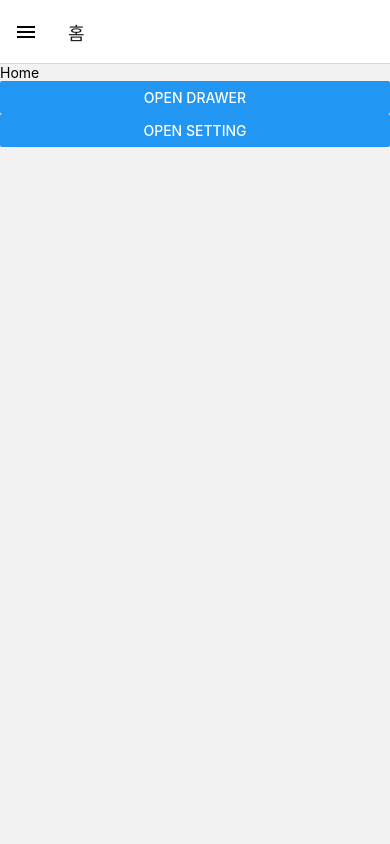
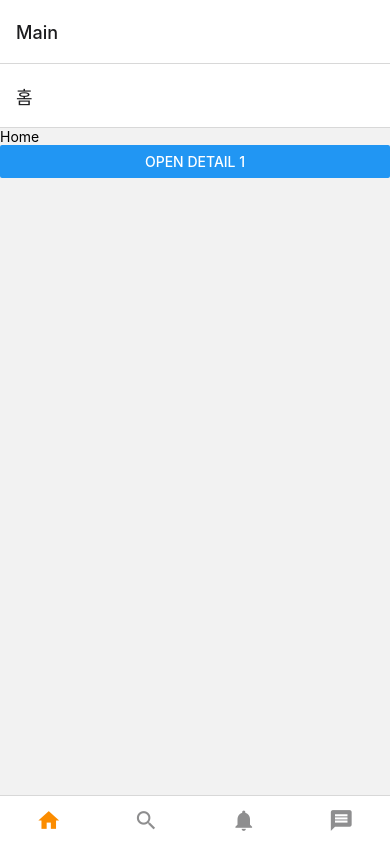
Before and after one commit to ndaemy/dealing-with-react-native, a React Native app in the folder 02-LearnReactNavigation/: screen /Main in a window 390 px wide. Before the commit this address had no page. Built offline with nearby package versions, Linux system fonts and the light colour scheme.

Commit message:
feat: Complete 5.3.2

```diff
--- a/02-LearnReactNavigation/App.tsx
+++ b/02-LearnReactNavigation/App.tsx
@@ -1,50 +1,28 @@
-import { createDrawerNavigator } from '@react-navigation/drawer';
-import { NavigationContainer } from '@react-navigation/native';
-import { Button, Text } from 'react-native';
-import { SafeAreaView } from 'react-native-safe-area-context';
+import {
+  NavigationContainer,
+  NavigatorScreenParams,
+} from '@react-navigation/native';
+import { createStackNavigator } from '@react-navigation/stack';
 
-import { HomeScreen } from './screens/HomeScreen';
-import { SettingScreen } from './screens/SettingScreen';
+import { DetailScreen } from './screens/DetailScreen';
+import { BottomTabParamList, MainScreen } from './screens/MainScreen';
 
-export type RootStackParamList = {
-  Home: undefined;
-  Setting: undefined;
+export type StackParamList = {
+  Main: NavigatorScreenParams<BottomTabParamList>;
+  Detail: {
+    id: number;
+  };
 };
 
-const Drawer = createDrawerNavigator<RootStackParamList>();
+const Stack = createStackNavigator<StackParamList>();
 
 const App = () => {
   return (
     <NavigationContainer>
-      <Drawer.Navigator
-        initialRouteName='Home'
-        backBehavior='history'
-        screenOptions={{
-          drawerActiveBackgroundColor: '#fb8c00',
-          drawerActiveTintColor: 'white',
-          drawerPosition: 'left',
-        }}
-        drawerContent={({ navigation }) => (
-          <SafeAreaView>
-            <Text>A Custom Drawer</Text>
-            <Button
-              title='Close drawer'
-              onPress={() => navigation.closeDrawer()}
-            />
-          </SafeAreaView>
-        )}
-      >
-        <Drawer.Screen
-          name='Home'
-          component={HomeScreen}
-          options={{ title: '홈' }}
-        />
-        <Drawer.Screen
-          name='Setting'
-          component={SettingScreen}
-          options={{ title: '설정' }}
-        />
-      </Drawer.Navigator>
+      <Stack.Navigator>
+        <Stack.Screen name='Main' component={MainScreen} />
+        <Stack.Screen name='Detail' component={DetailScreen} />
+      </Stack.Navigator>
     </NavigationContainer>
   );
 };
--- a/02-LearnReactNavigation/package.json
+++ b/02-LearnReactNavigation/package.json
@@ -9,6 +9,7 @@
     "web": "expo start --web"
   },
   "dependencies": {
+    "@react-navigation/bottom-tabs": "^6.5.7",
     "@react-navigation/drawer": "^6.6.2",
     "@react-navigation/native": "^6.1.6",
     "@react-navigation/stack": "^6.3.16",
@@ -19,11 +20,13 @@
     "react-native-gesture-handler": "~2.9.0",
     "react-native-reanimated": "~2.14.4",
     "react-native-safe-area-context": "4.5.0",
-    "react-native-screens": "~3.20.0"
+    "react-native-screens": "~3.20.0",
+    "react-native-vector-icons": "^9.2.0"
   },
   "devDependencies": {
     "@babel/core": "^7.20.0",
     "@types/react": "~18.0.14",
+    "@types/react-native-vector-icons": "^6.4.13",
     "prettier": "^2.8.7",
     "typescript": "^4.9.4"
   },
--- /dev/null
+++ b/02-LearnReactNavigation/screens/DetailScreen.tsx
@@ -0,0 +1,36 @@
+import { Button, StyleSheet, Text, View } from 'react-native';
+import { NativeStackScreenProps } from 'react-native-screens/native-stack';
+
+import { StackParamList } from '../App';
+
+type DetailScreenProps = NativeStackScreenProps<StackParamList, 'Detail'>;
+
+export const DetailScreen = ({ navigation, route }: DetailScreenProps) => {
+  return (
+    <View style={styles.block}>
+      <Text style={styles.text}>id: {route.params.id}</Text>
+      <View style={styles.buttons}>
+        <Button
+          title='Next'
+          onPress={() => navigation.push('Detail', { id: route.params.id + 1 })}
+        />
+        <Button title='Back' onPress={() => navigation.pop()} />
+        <Button title='Home' onPress={() => navigation.popToTop()} />
+      </View>
+    </View>
+  );
+};
+
+const styles = StyleSheet.create({
+  block: {
+    flex: 1,
+    alignItems: 'center',
+    justifyContent: 'center',
+  },
+  text: {
+    fontSize: 48,
+  },
+  buttons: {
+    flexDirection: 'row',
+  },
+});
--- a/02-LearnReactNavigation/screens/HomeScreen.tsx
+++ b/02-LearnReactNavigation/screens/HomeScreen.tsx
@@ -1,18 +1,17 @@
 import { Button, Text, View } from 'react-native';
-import { DrawerScreenProps } from '@react-navigation/drawer';
+import { useNavigation } from '@react-navigation/native';
 
-import { RootStackParamList } from '../App';
+import { MainScreenNavigationProp } from './MainScreen';
 
-type HomeScreenProps = DrawerScreenProps<RootStackParamList, 'Home'>;
+export const HomeScreen = () => {
+  const navigation = useNavigation<MainScreenNavigationProp>();
 
-export const HomeScreen = ({ navigation }: HomeScreenProps) => {
   return (
     <View>
       <Text>Home</Text>
-      <Button title='Open Drawer' onPress={() => navigation.openDrawer()} />
       <Button
-        title='Open Setting'
-        onPress={() => navigation.navigate('Setting')}
+        title='Open Detail 1'
+        onPress={() => navigation.navigate('Detail', { id: 1 })}
       />
     </View>
   );
--- /dev/null
+++ b/02-LearnReactNavigation/screens/MainScreen.tsx
@@ -0,0 +1,75 @@
+import { createBottomTabNavigator } from '@react-navigation/bottom-tabs';
+import Icon from 'react-native-vector-icons/MaterialIcons';
+
+import { HomeScreen } from './HomeScreen';
+import { SearchScreen } from './SearchScreen';
+import { NotificationScreen } from './NotificationScreen';
+import { MessageScreen } from './MessageScreen';
+import { NativeStackScreenProps } from 'react-native-screens/native-stack';
+import { StackParamList } from '../App';
+
+export type BottomTabParamList = {
+  Home: undefined;
+  Search: undefined;
+  Notification: undefined;
+  Message: undefined;
+};
+
+const Tab = createBottomTabNavigator<BottomTabParamList>();
+
+type MainScreenProps = NativeStackScreenProps<StackParamList, 'Main'>;
+
+export type MainScreenNavigationProp = MainScreenProps['navigation'];
+
+export const MainScreen = ({}: MainScreenProps) => {
+  return (
+    <Tab.Navigator
+      initialRouteName='Home'
+      screenOptions={{
+        tabBarActiveTintColor: '#fb8c00',
+        tabBarShowLabel: false,
+      }}
+    >
+      <Tab.Screen
+        name='Home'
+        component={HomeScreen}
+        options={{
+          title: '홈',
+          tabBarIcon: ({ color, size }) => (
+            <Icon name='home' color={color} size={size} />
+          ),
+        }}
+      />
+      <Tab.Screen
+        name='Search'
+        component={SearchScreen}
+        options={{
+          title: '검색',
+          tabBarIcon: ({ color, size }) => (
+            <Icon name='search' color={color} size={size} />
+          ),
+        }}
+      />
+      <Tab.Screen
+        name='Notification'
+        component={NotificationScreen}
+        options={{
+          title: '알림',
+          tabBarIcon: ({ color, size }) => (
+            <Icon name='notifications' color={color} size={size} />
+          ),
+        }}
+      />
+      <Tab.Screen
+        name='Message'
+        component={MessageScreen}
+        options={{
+          title: '메시지',
+          tabBarIcon: ({ color, size }) => (
+            <Icon name='message' color={color} size={size} />
+          ),
+        }}
+      />
+    </Tab.Navigator>
+  );
+};
--- /dev/null
+++ b/02-LearnReactNavigation/screens/MessageScreen.tsx
@@ -0,0 +1,5 @@
+import { Text } from 'react-native';
+
+export const MessageScreen = () => {
+  return <Text>Message</Text>;
+};
--- /dev/null
+++ b/02-LearnReactNavigation/screens/NotificationScreen.tsx
@@ -0,0 +1,5 @@
+import { Text } from 'react-native';
+
+export const NotificationScreen = () => {
+  return <Text>Notification</Text>;
+};
--- /dev/null
+++ b/02-LearnReactNavigation/screens/SearchScreen.tsx
@@ -0,0 +1,5 @@
+import { Text } from 'react-native';
+
+export const SearchScreen = () => {
+  return <Text>Search</Text>;
+};
--- a/02-LearnReactNavigation/screens/SettingScreen.tsx
+++ /dev/null
@@ -1,15 +0,0 @@
-import { Button, Text, View } from 'react-native';
-import { DrawerScreenProps } from '@react-navigation/drawer';
-
-import { RootStackParamList } from '../App';
-
-type SettingScreenProps = DrawerScreenProps<RootStackParamList, 'Setting'>;
-
-export const SettingScreen = ({ navigation }: SettingScreenProps) => {
-  return (
-    <View>
-      <Text>Setting</Text>
-      <Button title='Go Back' onPress={() => navigation.goBack()} />
-    </View>
-  );
-};
```
Also changed, not shown: 1 other file (tests, documents, lock files or other folders).
